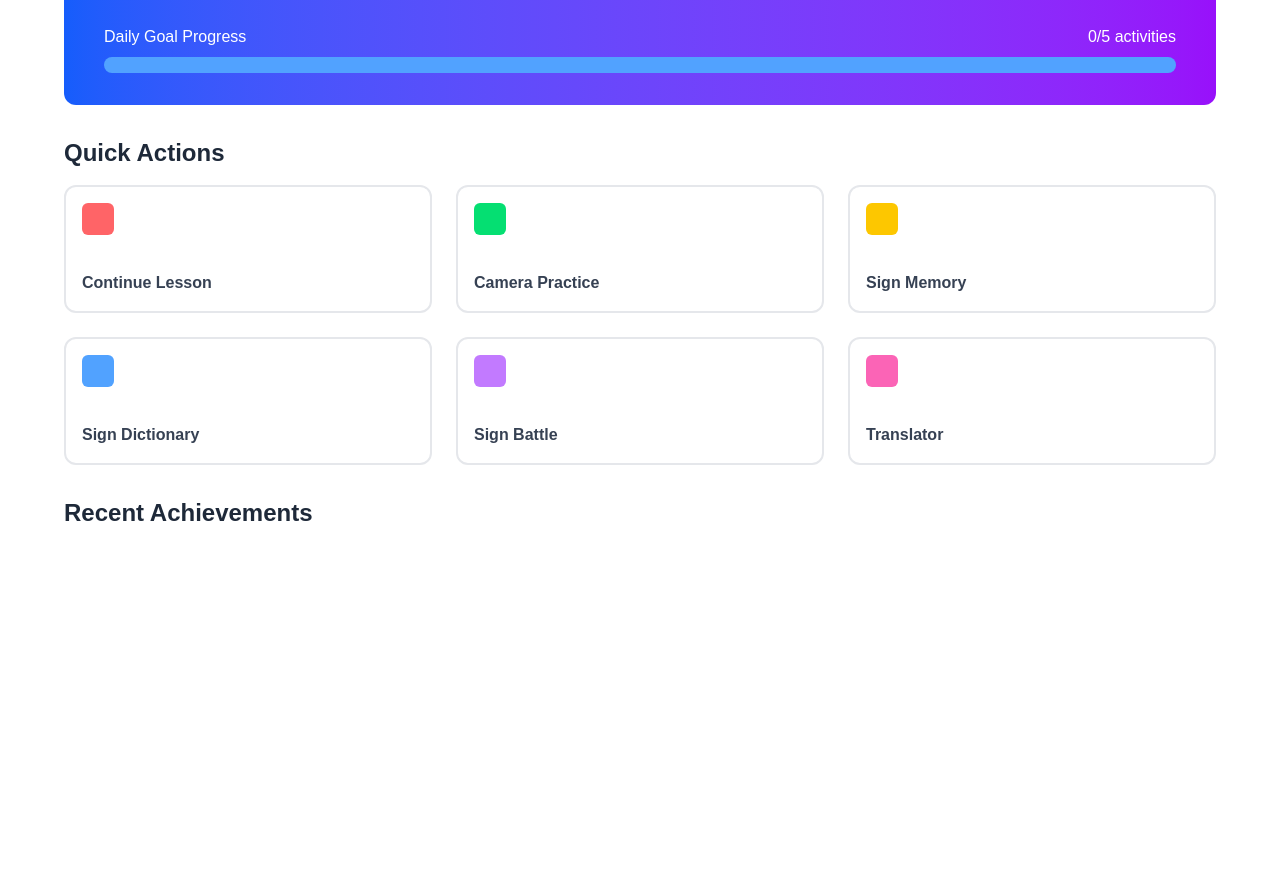
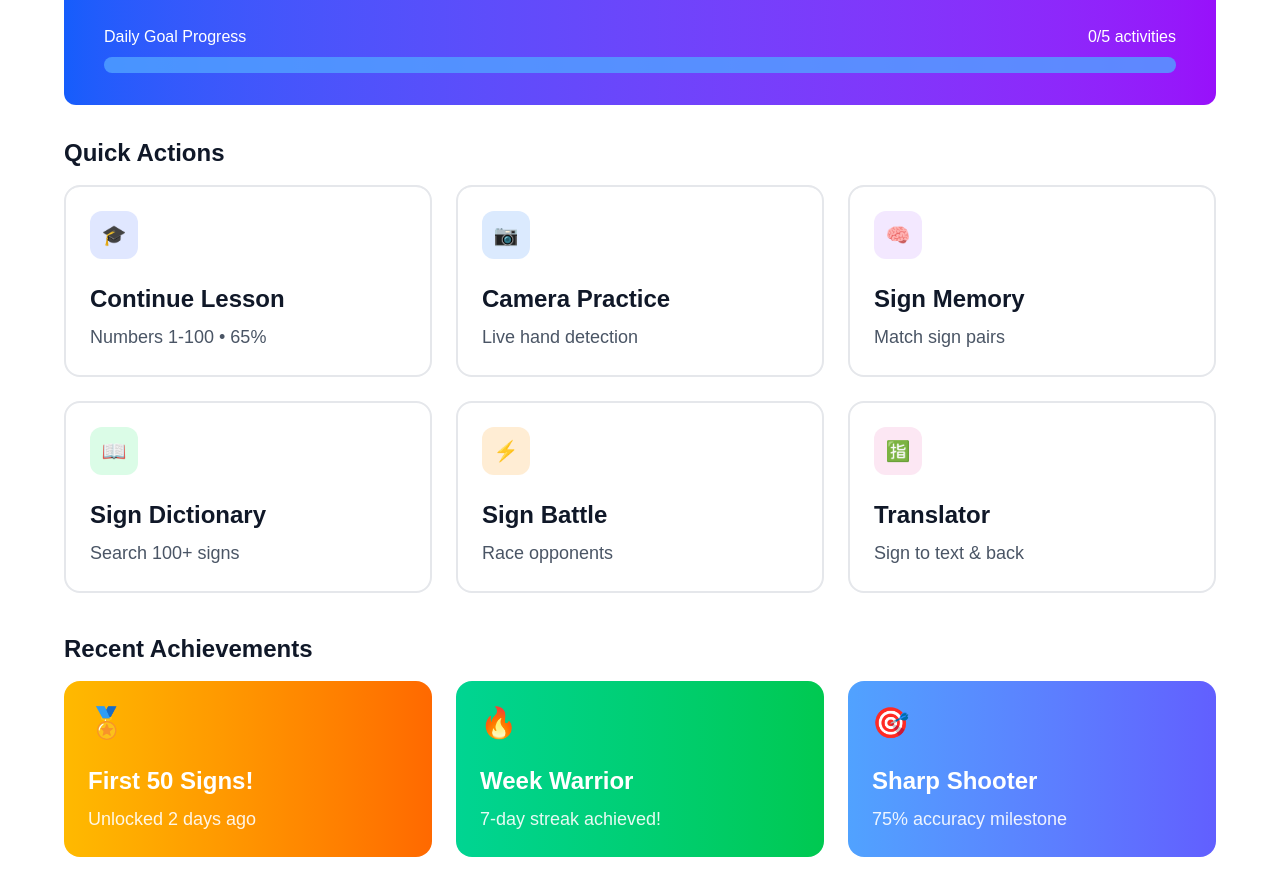
Before and after one commit to CalebR04/Educational-App-Design-Project, a Next.js app in the folder my-app/: page / in a window 1280 px wide. Shown: the part 320-1216 px from the top of the page. Before the commit the page ends 1099 px from the top, so only its background shows below. Built offline with nearby package versions, Linux system fonts and the light colour scheme.

Commit message:
Added  more emojis in the home page
In attempts to replicate our figma I am adding emojis and proper colouring and example achievements

```diff
--- a/my-app/app/page.tsx
+++ b/my-app/app/page.tsx
@@ -4,46 +4,94 @@ export default function Home() {
   const dailyProgress = 0;
 
   const quickActions = [
-    "Continue Lesson",
-    "Camera Practice",
-    "Sign Memory",
-    "Sign Dictionary",
-    "Sign Battle",
-    "Translator",
+    {
+      title: "Continue Lesson",
+      subtitle: "Numbers 1-100 • 65%",
+      icon: "🎓",
+      iconBg: "bg-indigo-100",
+      iconText: "text-indigo-600",
+    },
+    {
+      title: "Camera Practice",
+      subtitle: "Live hand detection",
+      icon: "📷",
+      iconBg: "bg-blue-100",
+      iconText: "text-blue-600",
+    },
+    {
+      title: "Sign Memory",
+      subtitle: "Match sign pairs",
+      icon: "🧠",
+      iconBg: "bg-purple-100",
+      iconText: "text-purple-600",
+    },
+    {
+      title: "Sign Dictionary",
+      subtitle: "Search 100+ signs",
+      icon: "📖",
+      iconBg: "bg-green-100",
+      iconText: "text-green-600",
+    },
+    {
+      title: "Sign Battle",
+      subtitle: "Race opponents",
+      icon: "⚡",
+      iconBg: "bg-orange-100",
+      iconText: "text-orange-600",
+    },
+    {
+      title: "Translator",
+      subtitle: "Sign to text & back",
+      icon: "🈯",
+      iconBg: "bg-pink-100",
+      iconText: "text-pink-600",
+    },
   ];
 
-  const squareColors = [
-    "bg-red-400",
-    "bg-green-400",
-    "bg-yellow-400",
-    "bg-blue-400",
-    "bg-purple-400",
-    "bg-pink-400",
+  const achievements = [
+    {
+      title: "First 50 Signs!",
+      subtitle: "Unlocked 2 days ago",
+      icon: "🏅",
+      gradient: "from-amber-400 to-orange-500",
+    },
+    {
+      title: "Week Warrior",
+      subtitle: "7-day streak achieved!",
+      icon: "🔥",
+      gradient: "from-emerald-400 to-green-500",
+    },
+    {
+      title: "Sharp Shooter",
+      subtitle: "75% accuracy milestone",
+      icon: "🎯",
+      gradient: "from-blue-400 to-indigo-500",
+    },
   ];
 
   return (
     <div className="min-h-screen bg-white">
       <Navbar active="Home" />
 
-      <main className="flex flex-col items-center mt-8 px-4">
-        <div className="w-full max-w-6xl rounded-xl px-10 py-8 min-h-[300px] bg-gradient-to-r from-blue-600 to-purple-600 bg-opacity-90">
+      <main className="flex flex-col items-center mt-8 px-4 pb-12">
+        <div className="w-full max-w-6xl rounded-xl px-10 py-8 min-h-[300px] bg-gradient-to-r from-blue-600 to-purple-600">
           <h2 className="text-white font-bold text-4xl">Welcome Back, User!</h2>
           <p className="text-white text-lg mt-2">Keep up the great work!</p>
 
           <div className="flex justify-center gap-6 mt-6 flex-wrap">
-            <div className="bg-blue-500 bg-opacity-80 rounded-xl px-6 py-4 text-left w-40">
+            <div className="bg-blue-500/80 rounded-xl px-6 py-4 text-left w-40">
               <p className="text-white text-sm">Signs Learned</p>
               <p className="text-white text-2xl font-bold">(10/100)</p>
             </div>
-            <div className="bg-blue-500 bg-opacity-80 rounded-xl px-6 py-4 text-left w-40">
+            <div className="bg-blue-500/80 rounded-xl px-6 py-4 text-left w-40">
               <p className="text-white text-sm">Total Score</p>
               <p className="text-white text-2xl font-bold">0</p>
             </div>
-            <div className="bg-blue-500 bg-opacity-80 rounded-xl px-6 py-4 text-left w-40">
+            <div className="bg-blue-500/80 rounded-xl px-6 py-4 text-left w-40">
               <p className="text-white text-sm">Accuracy</p>
               <p className="text-white text-2xl font-bold">100%</p>
             </div>
-            <div className="bg-blue-500 bg-opacity-80 rounded-xl px-6 py-4 text-left w-40">
+            <div className="bg-blue-500/80 rounded-xl px-6 py-4 text-left w-40">
               <p className="text-white text-sm">Streak</p>
               <p className="text-white text-2xl font-bold">1 days</p>
             </div>
@@ -54,7 +102,7 @@ export default function Home() {
               <span>Daily Goal Progress</span>
               <span>{dailyProgress}/5 activities</span>
             </div>
-            <div className="w-full bg-blue-400 bg-opacity-80 rounded-full h-4">
+            <div className="w-full bg-blue-400/80 rounded-full h-4">
               <div
                 className="bg-white h-4 rounded-full"
                 style={{ width: `${(dailyProgress / 5) * 100}%` }}
@@ -64,25 +112,44 @@ export default function Home() {
         </div>
 
         <div className="w-full max-w-6xl mt-8 text-left">
-          <h3 className="text-2xl font-bold text-gray-800">Quick Actions</h3>
+          <h3 className="text-2xl font-bold text-gray-900">Quick Actions</h3>
         </div>
 
-        <div className="w-full max-w-6xl mt-4 grid grid-cols-3 gap-6">
-          {quickActions.map((action, index) => (
+        <div className="w-full max-w-6xl mt-4 grid grid-cols-1 md:grid-cols-2 xl:grid-cols-3 gap-6">
+          {quickActions.map((action) => (
             <div
-              key={index}
-              className="relative bg-white border-2 border-gray-200 rounded-xl h-32 flex flex-col justify-end items-start px-4 cursor-pointer hover:shadow-lg transition"
+              key={action.title}
+              className="rounded-2xl border-2 border-gray-200 bg-white px-6 py-6 min-h-[160px] hover:shadow-md transition"
             >
               <div
-                className={`absolute top-4 left-4 w-8 h-8 rounded-md ${squareColors[index]}`}
-              />
-              <span className="text-gray-700 font-bold mb-4">{action}</span>
+                className={`flex h-12 w-12 items-center justify-center rounded-xl text-xl ${action.iconBg} ${action.iconText}`}
+              >
+                {action.icon}
+              </div>
+
+              <h4 className="mt-6 text-2xl font-bold text-gray-900">
+                {action.title}
+              </h4>
+              <p className="mt-2 text-lg text-gray-600">{action.subtitle}</p>
             </div>
           ))}
         </div>
 
-        <div className="w-full max-w-6xl mt-8 text-left mb-[250px]">
-          <h3 className="text-2xl font-bold text-gray-800">Recent Achievements</h3>
+        <div className="w-full max-w-6xl mt-10 text-left">
+          <h3 className="text-2xl font-bold text-gray-900">Recent Achievements</h3>
+        </div>
+
+        <div className="w-full max-w-6xl mt-4 grid grid-cols-1 md:grid-cols-2 xl:grid-cols-3 gap-6">
+          {achievements.map((achievement) => (
+            <div
+              key={achievement.title}
+              className={`rounded-2xl bg-gradient-to-r ${achievement.gradient} px-6 py-6 text-white min-h-[140px]`}
+            >
+              <div className="text-3xl">{achievement.icon}</div>
+              <h4 className="mt-6 text-2xl font-bold">{achievement.title}</h4>
+              <p className="mt-2 text-lg text-white/90">{achievement.subtitle}</p>
+            </div>
+          ))}
         </div>
       </main>
     </div>
```
